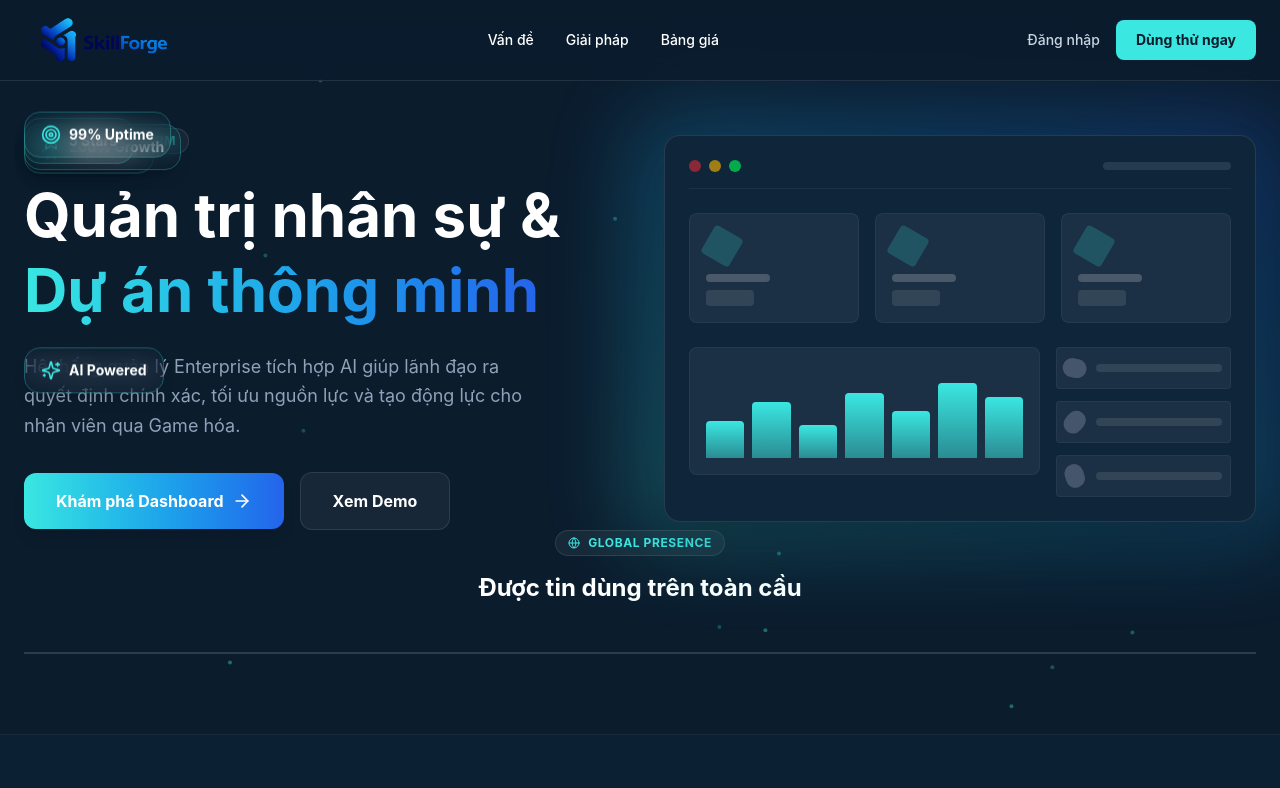
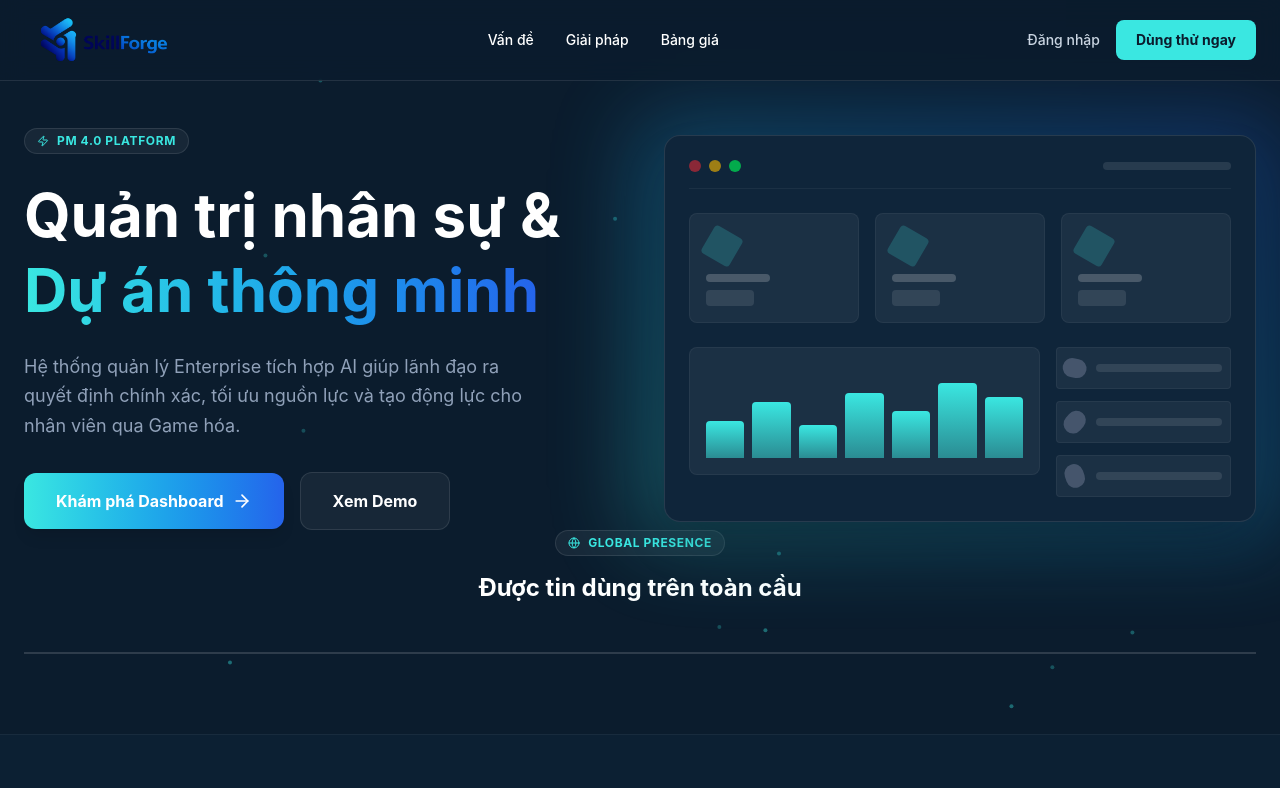
Before and after one commit to huy24isme/SkillForge, a React (Vite) app: page / in a window 1280 px wide. Shown: the top 788 px of the page. Built offline with nearby package versions, Linux system fonts and the light colour scheme.

Commit message:
Delete Stick

```diff
--- a/index.html
+++ b/index.html
@@ -4,7 +4,7 @@
     <meta charset="UTF-8" />
     <link rel="icon" type="image/svg+xml" href="/vite.svg" />
     <meta name="viewport" content="width=device-width, initial-scale=1.0" />
-    <title>skillforge-unified</title>
+    <title>Skillforge</title>
   </head>
   <body>
     <div id="root"></div>
--- a/src/pages/LandingPage.tsx
+++ b/src/pages/LandingPage.tsx
@@ -9,14 +9,7 @@ export function LandingPage() {
   const y = useTransform(scrollYProgress, [0, 1], ['0%', '50%']);
   const opacity = useTransform(scrollYProgress, [0, 0.5], [1, 0]);
 
-  // Floating sticker data
-  const floatingStickers = [
-    { icon: Award, label: 'Top Rated', position: 'top-1/4 left-[10%]', delay: 0 },
-    { icon: TrendingUp, label: '200% Growth', position: 'top-1/3 right-[15%]', delay: 0.3 },
-    { icon: Star, label: '5 Stars', position: 'bottom-1/3 left-[8%]', delay: 0.6 },
-    { icon: Target, label: '99% Uptime', position: 'bottom-1/4 right-[12%]', delay: 0.9 },
-    { icon: Sparkles, label: 'AI Powered', position: 'top-1/2 right-[5%]', delay: 1.2 },
-  ];
+
 
   return (
     <div className="min-h-screen bg-[#0B1C2D] text-white font-sans selection:bg-[#3AE7E1] selection:text-[#0B1C2D] overflow-x-hidden">
@@ -113,32 +106,6 @@ export function LandingPage() {
           transition={{ duration: 10, repeat: Infinity, ease: 'easeInOut', delay: 1 }}
         />
 
-        {/* Floating Stickers */}
-        {floatingStickers.map((sticker, idx) => (
-          <motion.div
-            key={idx}
-            className={`hidden lg:block absolute ${sticker.position} z-20`}
-            initial={{ opacity: 0, scale: 0, rotate: -180 }}
-            animate={{
-              opacity: 1,
-              scale: 1,
-              rotate: 0,
-              y: [0, -20, 0],
-            }}
-            transition={{
-              opacity: { delay: sticker.delay + 0.5, duration: 0.5 },
-              scale: { delay: sticker.delay + 0.5, duration: 0.5, type: 'spring' },
-              rotate: { delay: sticker.delay + 0.5, duration: 0.8 },
-              y: { duration: 3, repeat: Infinity, ease: 'easeInOut', delay: sticker.delay },
-            }}
-            whileHover={{ scale: 1.2, rotate: 10 }}
-          >
-            <div className="bg-gradient-to-br from-[#3AE7E1]/20 to-[#2563EB]/20 backdrop-blur-md border border-[#3AE7E1]/30 rounded-2xl px-4 py-3 shadow-lg flex items-center gap-2">
-              <sticker.icon className="w-5 h-5 text-[#3AE7E1]" />
-              <span className="text-sm font-bold text-white">{sticker.label}</span>
-            </div>
-          </motion.div>
-        ))}
 
         <div className="max-w-7xl mx-auto grid grid-cols-1 lg:grid-cols-2 gap-12 items-center relative z-10">
           <motion.div
@@ -191,7 +158,10 @@ export function LandingPage() {
                 whileHover={{ scale: 1.05, borderColor: 'rgba(58, 231, 225, 0.3)' }}
                 whileTap={{ scale: 0.95 }}
               >
-                Xem Demo
+                <Link to ="/executive" className="flex items-center gap-2">
+                  Xem Demo
+                </Link>
+
               </motion.button>
             </motion.div>
           </motion.div>
```
